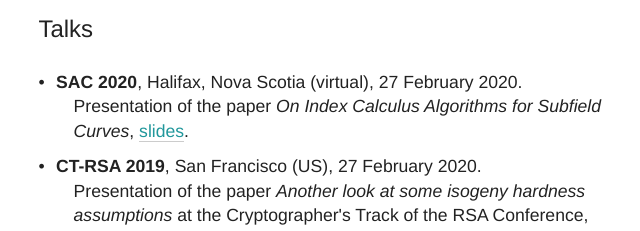
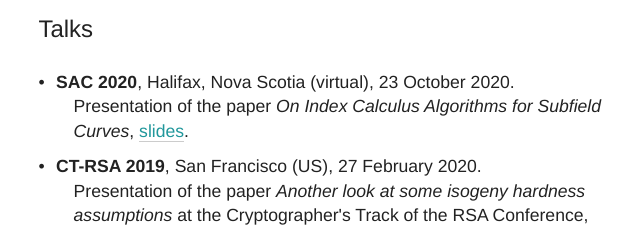
Before and after one commit to Marsll/SimonMerz.github.io, a plain HTML site: page index.html in a window 1280 px wide. Shown: the part 1139-1370 px from the top of the page, 503-1143 px from the left. Drawn offline with Linux system fonts and the light colour scheme.

Commit message:
add date

```diff
--- a/index.html
+++ b/index.html
@@ -234,7 +234,7 @@
 
 	<h2>Talks</h2>
     	<ul class="spacing">
-        <li><span class="event-name">SAC 2020</span>, Halifax, Nova Scotia (virtual), 27 February 2020.</li>
+        <li><span class="event-name">SAC 2020</span>, Halifax, Nova Scotia (virtual), 23 October 2020.</li>
 	<div class="indent">Presentation of the paper <i>On Index Calculus Algorithms for Subfield Curves</i>, <a href="Slides_Index_SAC_2020.pdf">slides</a>.</div></li>
 	<li><span class="event-name">CT-RSA 2019</span>, San Francisco (US), 27 February 2020.</li>
 	<div class="indent">Presentation of the paper <i>Another look at some isogeny hardness assumptions</i> at the Cryptographer's Track of the RSA Conference, <a href="Slides_Another_CT-RSA_2020.pdf">slides</a>.</div></li>
```
